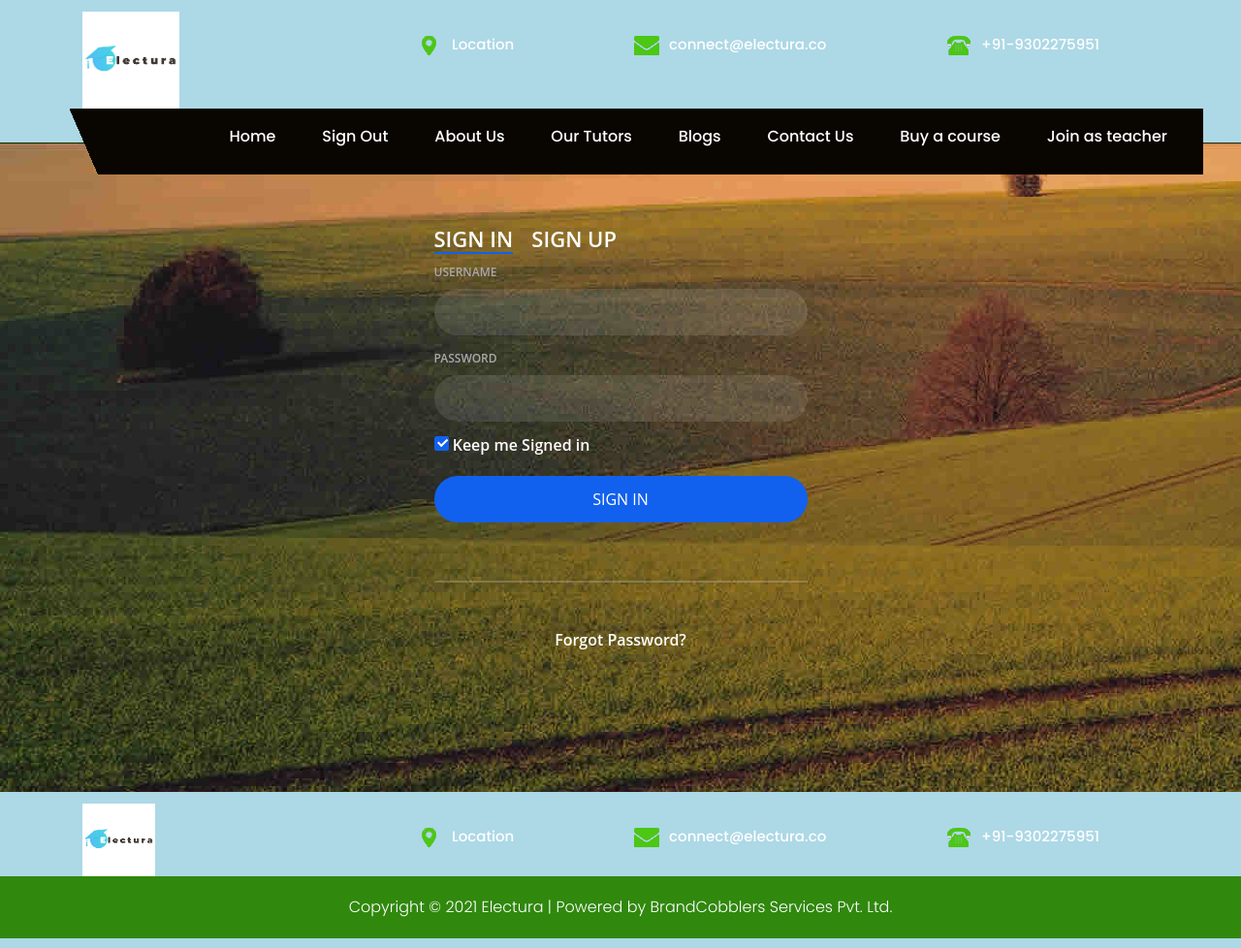
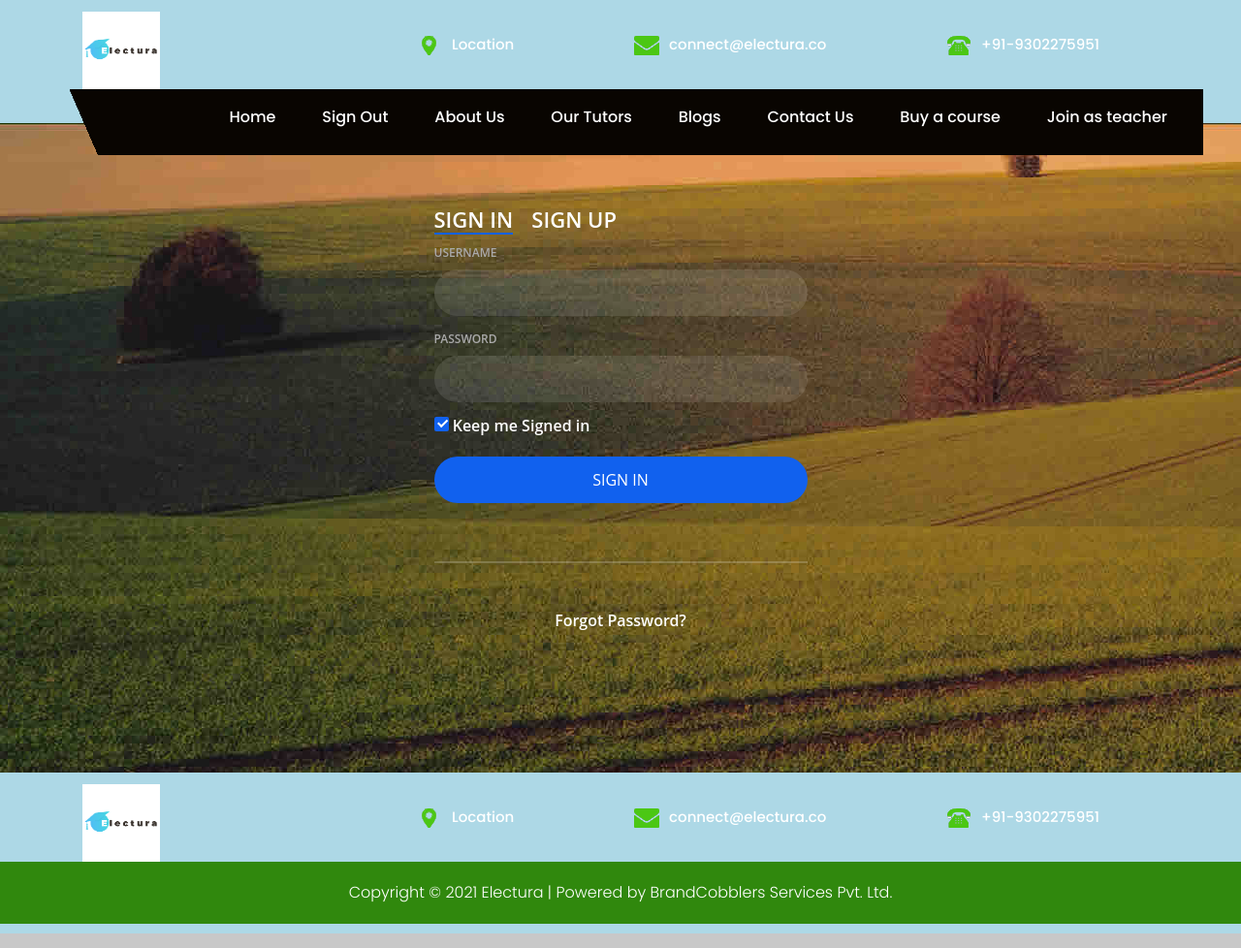
Before and after one commit to FarhanAhmadISM/aWebPage, a plain HTML site: page login.html in a window 1280 px wide. Shown: the whole page at 97% size. Drawn offline with nearby package versions, Linux system fonts and the light colour scheme; some packages are replaced by stand-ins of ours.

Commit message:
Update login.html

```diff
--- a/login.html
+++ b/login.html
@@ -51,7 +51,7 @@
                         <div class="full">
                             <div class="center-desk">
                                 <div class="logo">
-                                    <a href="index.html"><img src="images/logo.png" alt="#" width="100px" height="78px"></a>
+                                    <a href="index.html"><img src="images/logo.png" alt="#" width="80px" height="70px"></a>
                                 </div>
                             </div>
                         </div>
@@ -164,7 +164,7 @@
                         <div class="full">
                             <div class="center-desk">
                                 <div class="logo">
-                                    <a href="index.html"><img src="images/logo.png" alt="#" width="75px" height="75px"></a>
+                                    <a href="index.html"><img src="images/logo.png" alt="#" width="80px" height="70px"></a>
                                 </div>
                             </div>
                         </div>
```
